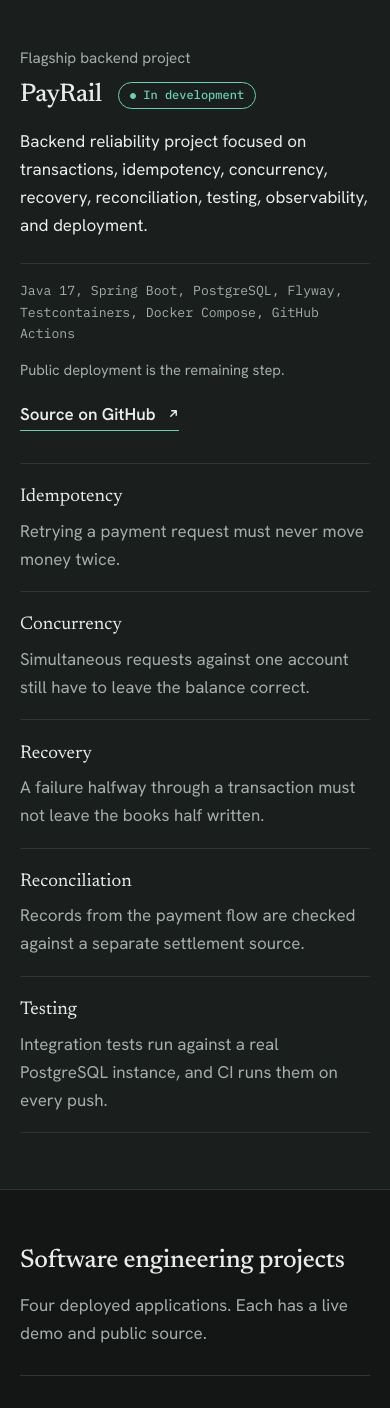
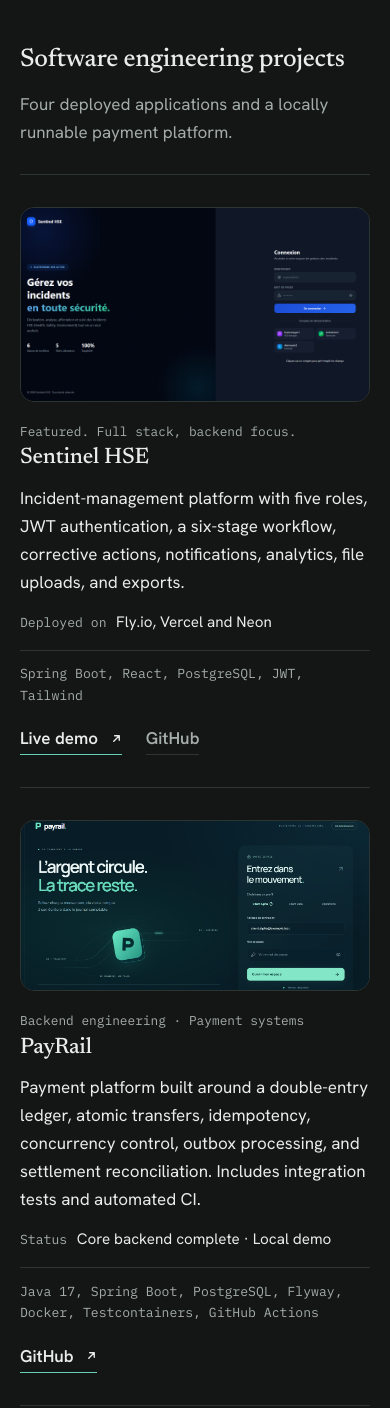
Before and after one commit to AnouarEnnaciri/Portfolio-builddd-anouar-ennaciri, a plain HTML site: page index.html in a window 390 px wide. Shown: the part 5540-6948 px from the top of the page. Drawn offline with Linux system fonts and the light colour scheme.

Commit message:
update again

```diff
--- a/index.html
+++ b/index.html
@@ -24,7 +24,7 @@
   <link href="https://fonts.googleapis.com/css2?family=Hanken+Grotesk:wght@400;500;600&family=IBM+Plex+Mono:wght@400;500&family=Newsreader:opsz,wght@6..72,400..600&display=swap" rel="stylesheet">
 
   <script>document.documentElement.classList.add("js");</script>
-  <link rel="stylesheet" href="style.css?v=5">
+  <link rel="stylesheet" href="style.css?v=6">
 </head>
 <body>
   <a class="skip-link" href="#main">Skip to content</a>
@@ -41,7 +41,6 @@
           <li><a href="#professional-experience">Experience</a></li>
           <li><a href="#about">About</a></li>
           <li><a href="#security">Security</a></li>
-          <li><a href="#payrail">PayRail</a></li>
           <li><a href="#projects">Projects</a></li>
           <li><a href="#skills">Skills</a></li>
           <li><a href="#contact">Contact</a></li>
@@ -58,7 +57,6 @@
         <li><a href="#professional-experience">Experience</a></li>
         <li><a href="#about">About</a></li>
         <li><a href="#security">Security projects</a></li>
-        <li><a href="#payrail">PayRail</a></li>
         <li><a href="#projects">Software projects</a></li>
         <li><a href="#skills">Skills</a></li>
         <li><a href="#contact">Contact</a></li>
@@ -74,7 +72,6 @@
       <li><a href="#professional-experience"><span>Experience</span></a></li>
       <li><a href="#about"><span>About</span></a></li>
       <li><a href="#security"><span>Security projects</span></a></li>
-      <li><a href="#payrail"><span>PayRail</span></a></li>
       <li><a href="#projects"><span>Software projects</span></a></li>
       <li><a href="#skills"><span>Skills</span></a></li>
       <li><a href="#contact"><span>Contact</span></a></li>
@@ -309,41 +306,12 @@
       </div>
     </section>
 
-    <!-- PAYRAIL -->
-    <section class="section band" id="payrail" aria-labelledby="pay-title">
-      <div class="wrap pay-grid">
-        <div class="pay-main">
-          <p class="kicker">Flagship backend project</p>
-          <div class="title-row"><h2 id="pay-title">PayRail</h2><span class="status dev">In development</span></div>
-          <p class="pay-lead">
-            Backend reliability project focused on transactions, idempotency, concurrency, recovery,
-            reconciliation, testing, observability, and deployment.
-          </p>
-          <p class="stack-line">Java 17, Spring Boot, PostgreSQL, Flyway, Testcontainers, Docker Compose, GitHub Actions</p>
-          <p class="fine">Public deployment is the remaining step.</p>
-          <div class="links">
-            <a class="link-arrow" href="https://github.com/AnouarEnnaciri/PayRail" target="_blank" rel="noopener noreferrer">Source on GitHub<span class="sr-only"> (opens in a new tab)</span>
-              <svg viewBox="0 0 12 12" width="11" height="11" aria-hidden="true" focusable="false"><path d="M3 9l6-6M4 3h5v5" fill="none" stroke="currentColor" stroke-width="1.5" stroke-linecap="round" stroke-linejoin="round"/></svg>
-            </a>
-          </div>
-        </div>
-
-        <dl class="cases">
-          <div class="case"><dt>Idempotency</dt><dd>Retrying a payment request must never move money twice.</dd></div>
-          <div class="case"><dt>Concurrency</dt><dd>Simultaneous requests against one account still have to leave the balance correct.</dd></div>
-          <div class="case"><dt>Recovery</dt><dd>A failure halfway through a transaction must not leave the books half written.</dd></div>
-          <div class="case"><dt>Reconciliation</dt><dd>Records from the payment flow are checked against a separate settlement source.</dd></div>
-          <div class="case"><dt>Testing</dt><dd>Integration tests run against a real PostgreSQL instance, and CI runs them on every push.</dd></div>
-        </dl>
-      </div>
-    </section>
-
     <!-- SOFTWARE PROJECTS -->
     <section class="section" id="projects" aria-labelledby="proj-title">
       <div class="wrap">
         <header class="block-head">
           <h2 id="proj-title">Software engineering projects</h2>
-          <p class="section-intro">Four deployed applications. Each has a live demo and public source.</p>
+          <p class="section-intro">Four deployed applications and a locally runnable payment platform.</p>
         </header>
 
         <ul class="work">
@@ -364,6 +332,25 @@
                   <svg viewBox="0 0 12 12" width="11" height="11" aria-hidden="true" focusable="false"><path d="M3 9l6-6M4 3h5v5" fill="none" stroke="currentColor" stroke-width="1.5" stroke-linecap="round" stroke-linejoin="round"/></svg>
                 </a>
                 <a class="link-arrow link-quiet" href="https://github.com/AnouarEnnaciri/HSE-plaftorm-Projet" target="_blank" rel="noopener noreferrer">GitHub<span class="sr-only"> (opens in a new tab)</span></a>
+              </div>
+            </div>
+          </li>
+
+          <li class="work-item">
+            <a class="work-shot" href="./assets/PayRail.PNG" target="_blank" rel="noopener noreferrer">
+              <img src="./assets/PayRail.PNG" alt="PayRail payment platform dashboard screenshot" loading="lazy" decoding="async">
+              <span class="sr-only">Open the PayRail application screenshot (opens in a new tab)</span>
+            </a>
+            <div class="work-body">
+              <p class="work-kind">Backend engineering · Payment systems</p>
+              <h3>PayRail</h3>
+              <p>Payment platform built around a double-entry ledger, atomic transfers, idempotency, concurrency control, outbox processing, and settlement reconciliation. Includes integration tests and automated CI.</p>
+              <p class="deploy"><span class="k">Status</span> Core backend complete · Local demo</p>
+              <p class="stack-line">Java 17, Spring Boot, PostgreSQL, Flyway, Docker, Testcontainers, GitHub Actions</p>
+              <div class="links">
+                <a class="link-arrow" href="https://github.com/AnouarEnnaciri/PayRail" target="_blank" rel="noopener noreferrer">GitHub<span class="sr-only"> (opens in a new tab)</span>
+                  <svg viewBox="0 0 12 12" width="11" height="11" aria-hidden="true" focusable="false"><path d="M3 9l6-6M4 3h5v5" fill="none" stroke="currentColor" stroke-width="1.5" stroke-linecap="round" stroke-linejoin="round"/></svg>
+                </a>
               </div>
             </div>
           </li>
--- a/style.css
+++ b/style.css
@@ -614,34 +614,6 @@ h4 { font-size: 1.05rem; }
 .sec-body p { margin-top: 0.85rem; max-width: 34rem; }
 .sec-body .title-row + p { margin-top: 0.9rem; }
 
-/* ---------- PayRail ---------- */
-
-.band {
-  background: var(--bg-2);
-  border-block: 1px solid var(--line);
-}
-.pay-grid {
-  display: grid;
-  grid-template-columns: minmax(0, 5fr) minmax(0, 7fr);
-  gap: clamp(2rem, 6vw, 5rem);
-  align-items: start;
-}
-.pay-lead { margin-top: 1rem; max-width: 30rem; }
-.pay-main .stack-line { margin-top: 1.5rem; }
-.pay-main .fine { margin-top: 0.8rem; }
-
-.cases { align-self: center; }
-.case {
-  display: grid;
-  grid-template-columns: 9.5rem minmax(0, 1fr);
-  gap: 1rem;
-  padding: 1.15rem 0;
-  border-top: 1px solid var(--line);
-}
-.case:last-child { border-bottom: 1px solid var(--line); }
-.case dt { font-family: var(--serif); font-size: 1.15rem; }
-.case dd { color: var(--muted); }
-
 /* ---------- links ---------- */
 
 .links { display: flex; flex-wrap: wrap; gap: 0.6rem 1.5rem; margin-top: 1.1rem; }
@@ -791,7 +763,6 @@ h4 { font-size: 1.05rem; }
   .portrait { max-width: 340px; justify-self: start; }
 
   .split,
-  .pay-grid,
   .skills-grid,
   .contact-grid,
   .sec-item,
@@ -799,7 +770,6 @@ h4 { font-size: 1.05rem; }
 
   .split-head { position: static; }
   .sec-item:nth-child(even) .sec-fig { order: 0; }
-  .cases { align-self: stretch; }
 }
 
 @media (min-width: 961px) {
@@ -811,7 +781,6 @@ h4 { font-size: 1.05rem; }
   .btn { width: 100%; }
   .hero-actions { width: 100%; }
   .fact,
-  .case,
   .skill-group { grid-template-columns: 1fr; gap: 0.25rem; }
   .portrait { max-width: 300px; }
 }
```
Also changed, not shown: assets/PayRail.PNG (added).
